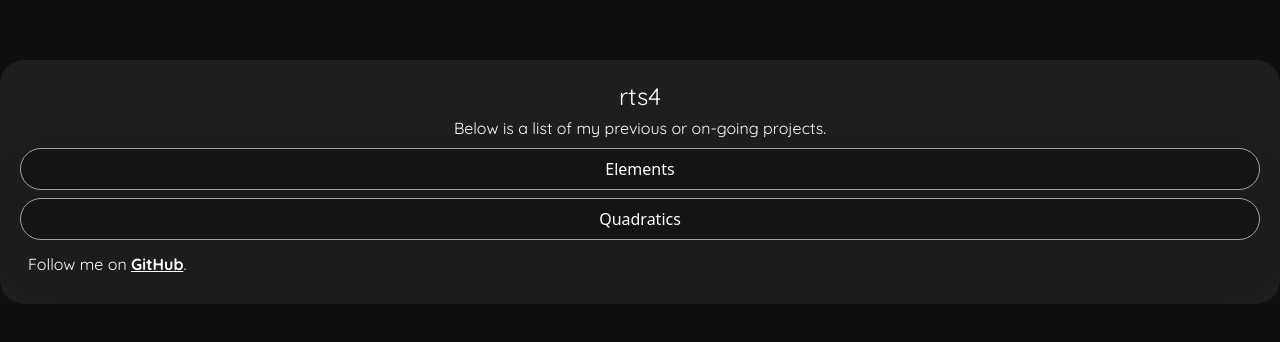
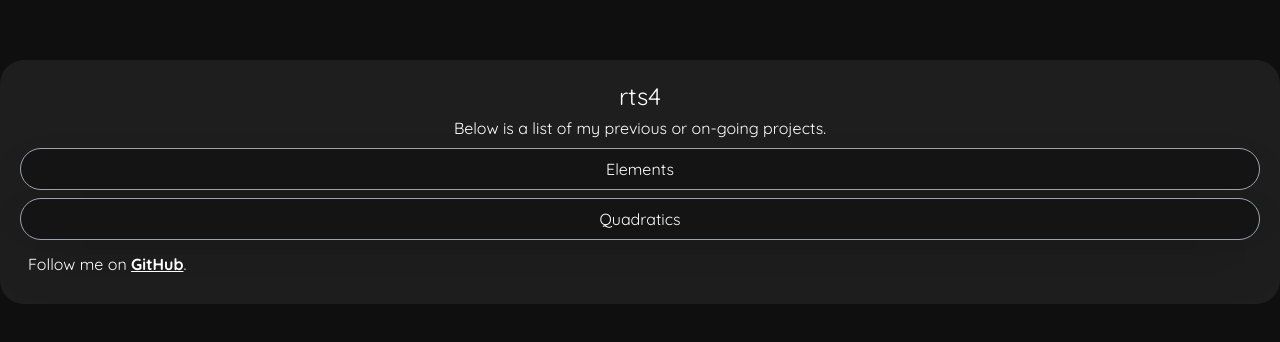
Before and after one commit to rts4/home, a SvelteKit app: page / in a window 1280 px wide. Shown: the part 218-560 px from the top of the page. Built offline with nearby package versions, Linux system fonts and the light colour scheme; a web font is replaced by a local one.

Commit message:
fix font issue on main page - rts4

```diff
--- a/src/routes/+page.svelte
+++ b/src/routes/+page.svelte
@@ -11,7 +11,7 @@
         <h1 class="text-2xl quicksand-reg">rts4</h1>
         <p class="quicksand-reg w-full text-center p-1">Below is a list of my previous or on-going projects.</p>
         {#each routes as route}
-            <a href={route.href} class="p-2 my-1 rounded-3xl shadow-2xl border border-gray-400 w-full text-center" id="button">{route.name}</a>
+            <a href={route.href} class="p-2 my-1 rounded-3xl shadow-2xl border border-gray-400 w-full text-center quicksand-reg" id="button">{route.name}</a>
         {/each}
         <div class="w-full justify-center p-2">
             <p class="quicksand-reg">Follow me on <a href="https://github.com/rts4" class="underline font-bold">GitHub</a>.</p>
```
